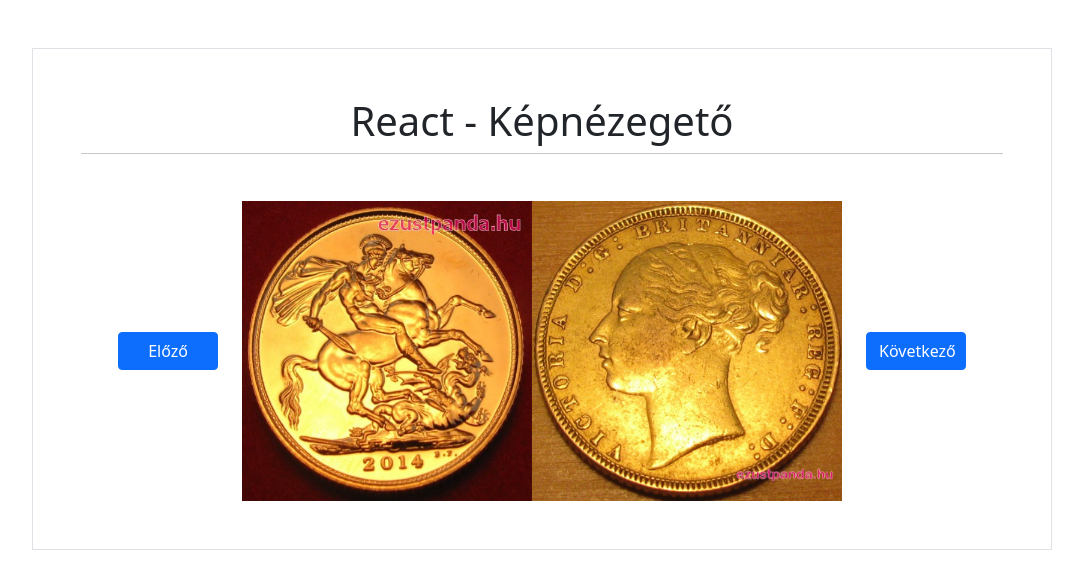
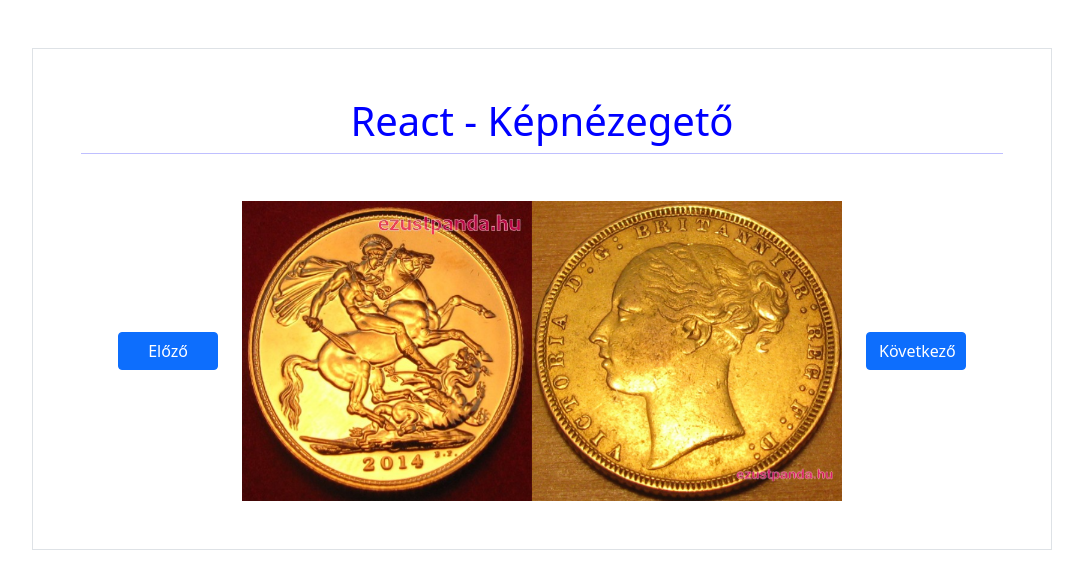
Before and after one commit to Majercsik73/React_Kepnezegeto, a plain HTML site: page index.html in a window 1280 px wide. Shown: the whole page, without its empty margins (98-1181 px from the left). Drawn offline with nearby package versions, Linux system fonts and the light colour scheme.

Commit message:
html finomítás

```diff
--- a/index.html
+++ b/index.html
@@ -8,7 +8,7 @@
     </head>
     <body>
         <div class="container">
-            <div class="row m-5 border p-5" style="text-align: center;">
+            <div class="row m-5 border p-5" style="text-align: center; color: blue;">
                 <h1>React - Képnézegető</h1>
                 <hr>
                 <br /><br />
```
